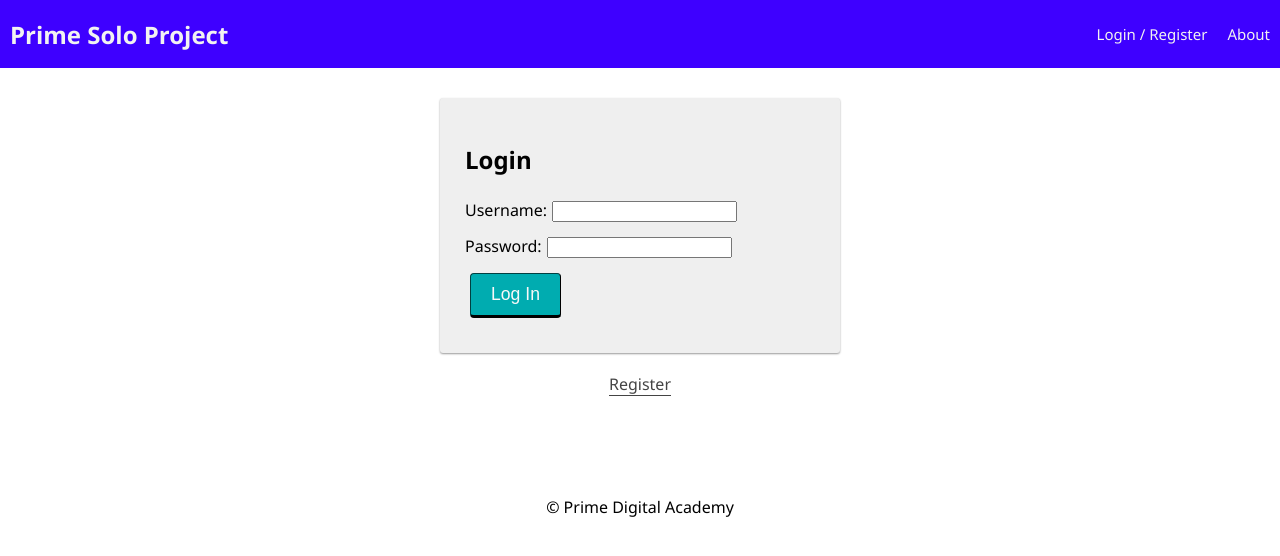
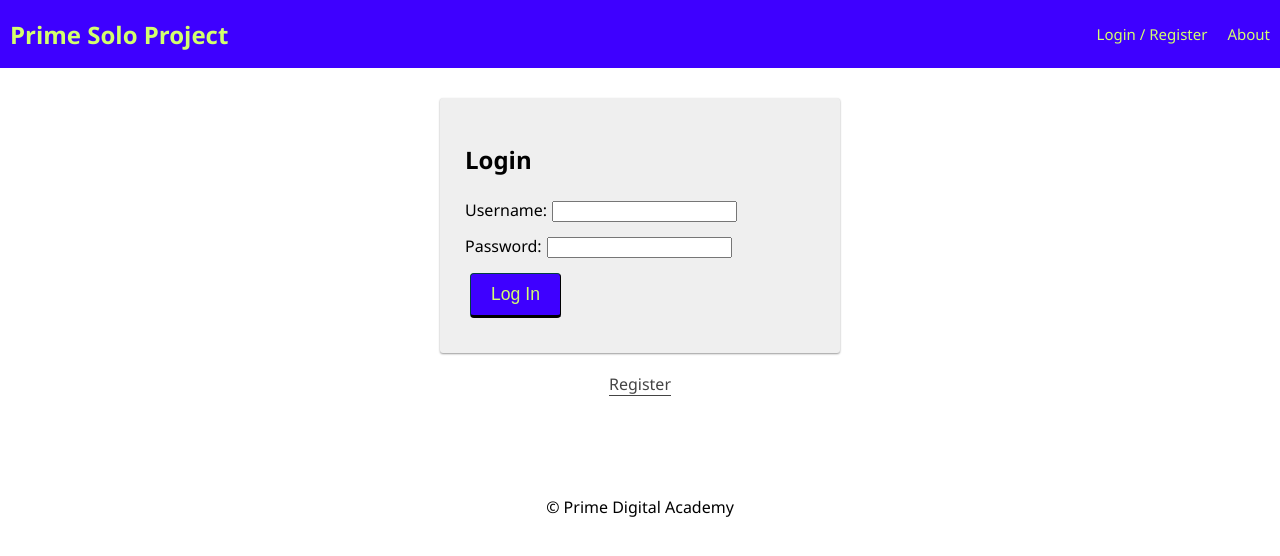
Before and after one commit to mackenzienewkirk/blog, a React (Create React App) app: page /#/user in a window 1280 px wide. Shown: the top 556 px of the page. Built offline with nearby package versions, Linux system fonts and the light colour scheme; no server answers.

Commit message:
changing text color

```diff
--- a/src/components/App/App.css
+++ b/src/components/App/App.css
@@ -32,8 +32,8 @@ Button
   border-color: #014041;
   border-width: 1px 1px 3px;
   border-radius: 4px;
-  background-color: #00acb0;
-  color: #f8f8f8;
+  background-color: #3E00FF;
+  color: #D3FF6E ;
   font-size: 1.1rem;
   outline: 0;
   cursor: pointer;
--- a/src/components/Nav/Nav.css
+++ b/src/components/Nav/Nav.css
@@ -16,14 +16,14 @@
 .nav-title {
   font-size: 24px;
   font-weight: 700;
-  color: #f2f2f2;
+  color: #D3FF6E ;
   padding-left: 10px;
   margin: 0;
 }
 
 .navLink {
   display: inline-block;
-  color: #f2f2f2;
+  color: #D3FF6E ;
   background-color: #3E00FF ;
   text-align: center;
   padding: 24px 10px;
```
